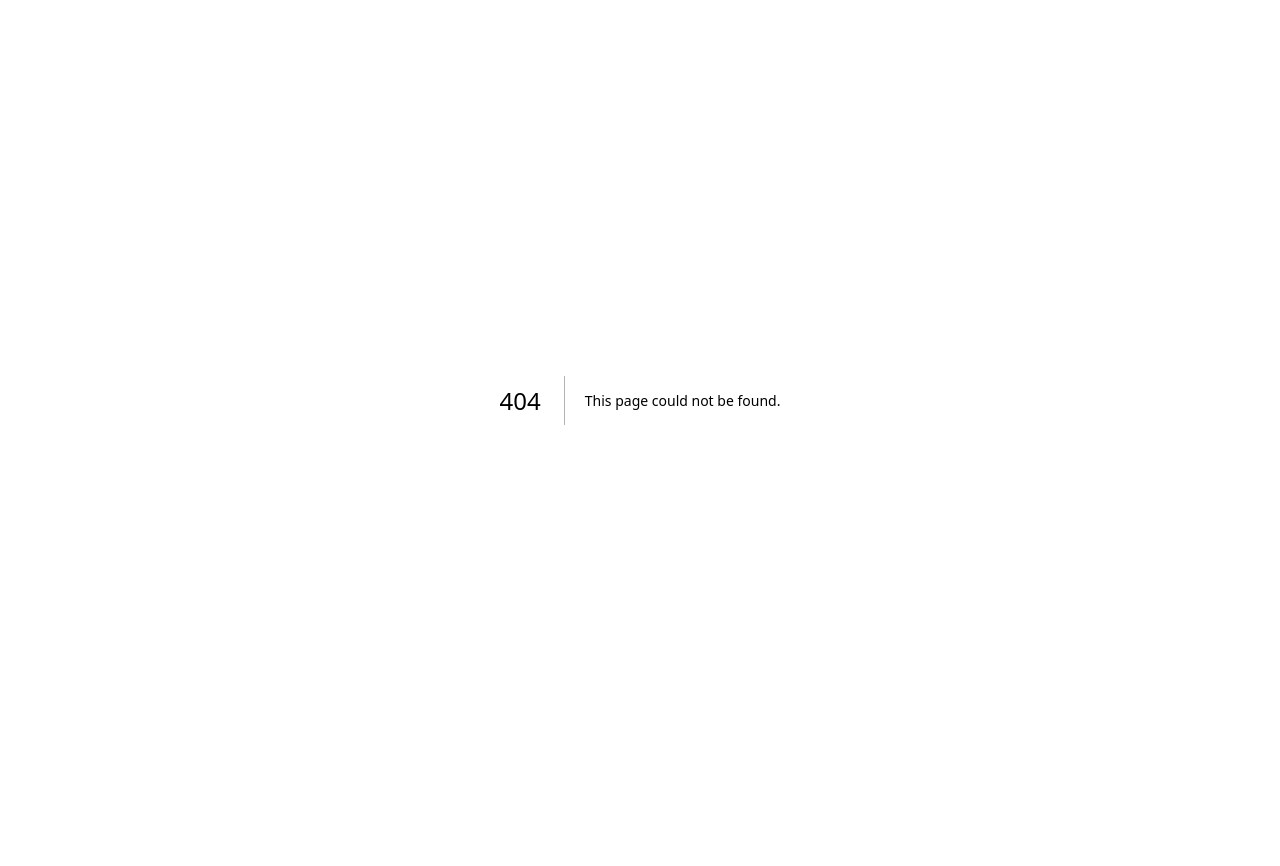
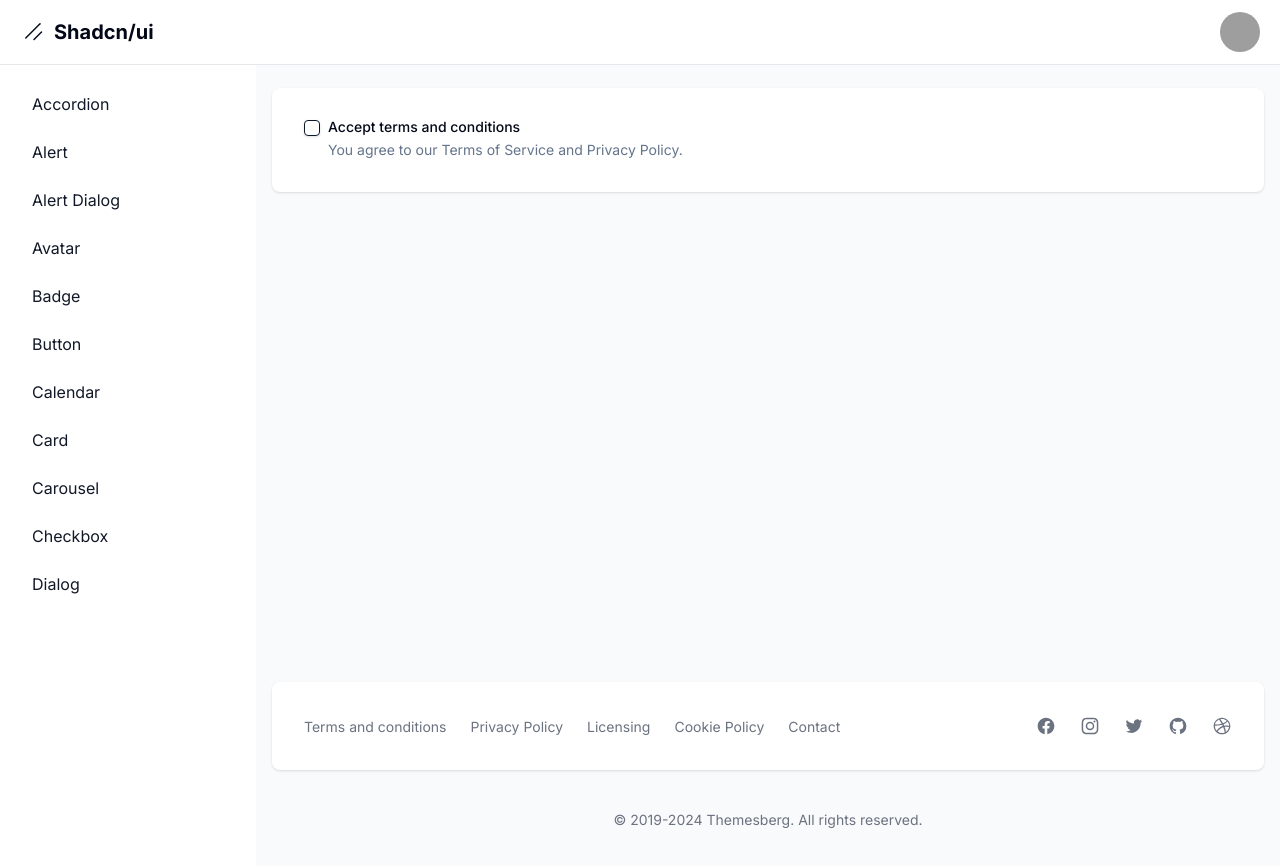
Before and after one commit to AtilaDev/shadcnui-test, a Next.js app: page /dashboard/checkbox in a window 1280 px wide. Before the commit this address had no page. Shown: the top 866 px of the page. Before the commit the page ends 800 px from the top, so only its background shows below. Built offline with nearby package versions, Linux system fonts and the light colour scheme; grey boxes are pictures that could not be loaded.

Commit message:
Checkbox done

```diff
--- a/package.json
+++ b/package.json
@@ -12,6 +12,7 @@
     "@radix-ui/react-accordion": "^1.2.0",
     "@radix-ui/react-alert-dialog": "^1.1.1",
     "@radix-ui/react-avatar": "^1.1.0",
+    "@radix-ui/react-checkbox": "^1.1.1",
     "@radix-ui/react-dialog": "^1.1.1",
     "@radix-ui/react-icons": "^1.3.0",
     "@radix-ui/react-label": "^2.1.0",
--- /dev/null
+++ b/src/app/dashboard/checkbox/page.tsx
@@ -0,0 +1,20 @@
+import { Checkbox } from '@/components/ui/checkbox';
+
+export default function CheckboxPage() {
+  return (
+    <div className='items-top flex space-x-2'>
+      <Checkbox id='terms1' />
+      <div className='grid gap-1.5 leading-none'>
+        <label
+          htmlFor='terms1'
+          className='text-sm font-medium leading-none peer-disabled:cursor-not-allowed peer-disabled:opacity-70'
+        >
+          Accept terms and conditions
+        </label>
+        <p className='text-sm text-muted-foreground'>
+          You agree to our Terms of Service and Privacy Policy.
+        </p>
+      </div>
+    </div>
+  );
+}
--- a/src/app/dashboard/layout.tsx
+++ b/src/app/dashboard/layout.tsx
@@ -15,6 +15,7 @@ const links = [
   { name: 'avatar', href: 'avatar' },
   { name: 'card', href: 'card' },
   { name: 'carousel', href: 'carousel' },
+  { name: 'checkbox', href: 'checkbox' },
 ].sort((a, b) => a.name.localeCompare(b.name));
 
 export default function DashboardLayout({
--- /dev/null
+++ b/src/components/ui/checkbox.tsx
@@ -0,0 +1,30 @@
+"use client"
+
+import * as React from "react"
+import * as CheckboxPrimitive from "@radix-ui/react-checkbox"
+import { CheckIcon } from "@radix-ui/react-icons"
+
+import { cn } from "@/lib/utils"
+
+const Checkbox = React.forwardRef<
+  React.ElementRef<typeof CheckboxPrimitive.Root>,
+  React.ComponentPropsWithoutRef<typeof CheckboxPrimitive.Root>
+>(({ className, ...props }, ref) => (
+  <CheckboxPrimitive.Root
+    ref={ref}
+    className={cn(
+      "peer h-4 w-4 shrink-0 rounded-sm border border-primary shadow focus-visible:outline-none focus-visible:ring-1 focus-visible:ring-ring disabled:cursor-not-allowed disabled:opacity-50 data-[state=checked]:bg-primary data-[state=checked]:text-primary-foreground",
+      className
+    )}
+    {...props}
+  >
+    <CheckboxPrimitive.Indicator
+      className={cn("flex items-center justify-center text-current")}
+    >
+      <CheckIcon className="h-4 w-4" />
+    </CheckboxPrimitive.Indicator>
+  </CheckboxPrimitive.Root>
+))
+Checkbox.displayName = CheckboxPrimitive.Root.displayName
+
+export { Checkbox }
```
Also changed, not shown: 1 other file (tests, documents, lock files or other folders).
